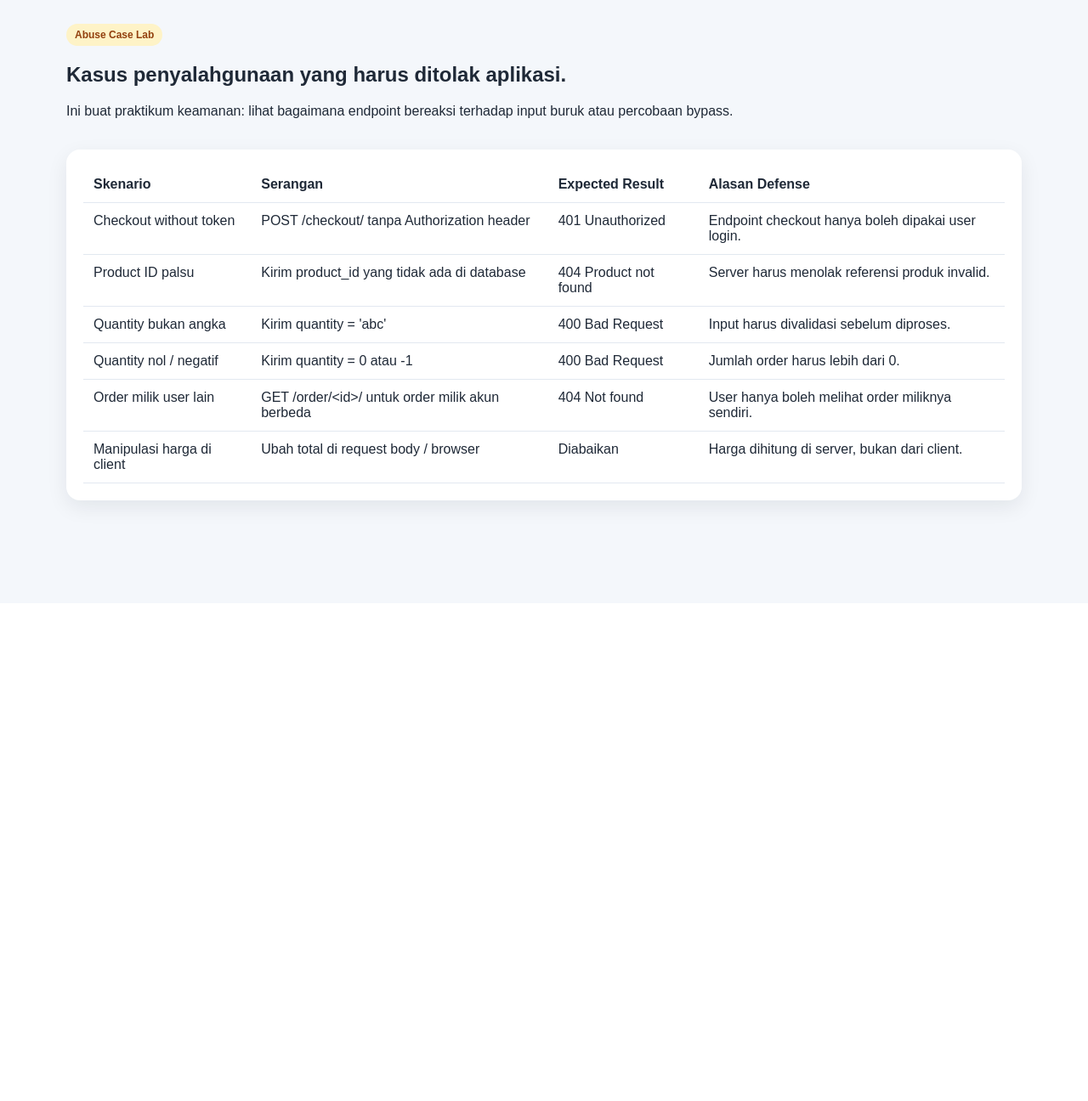
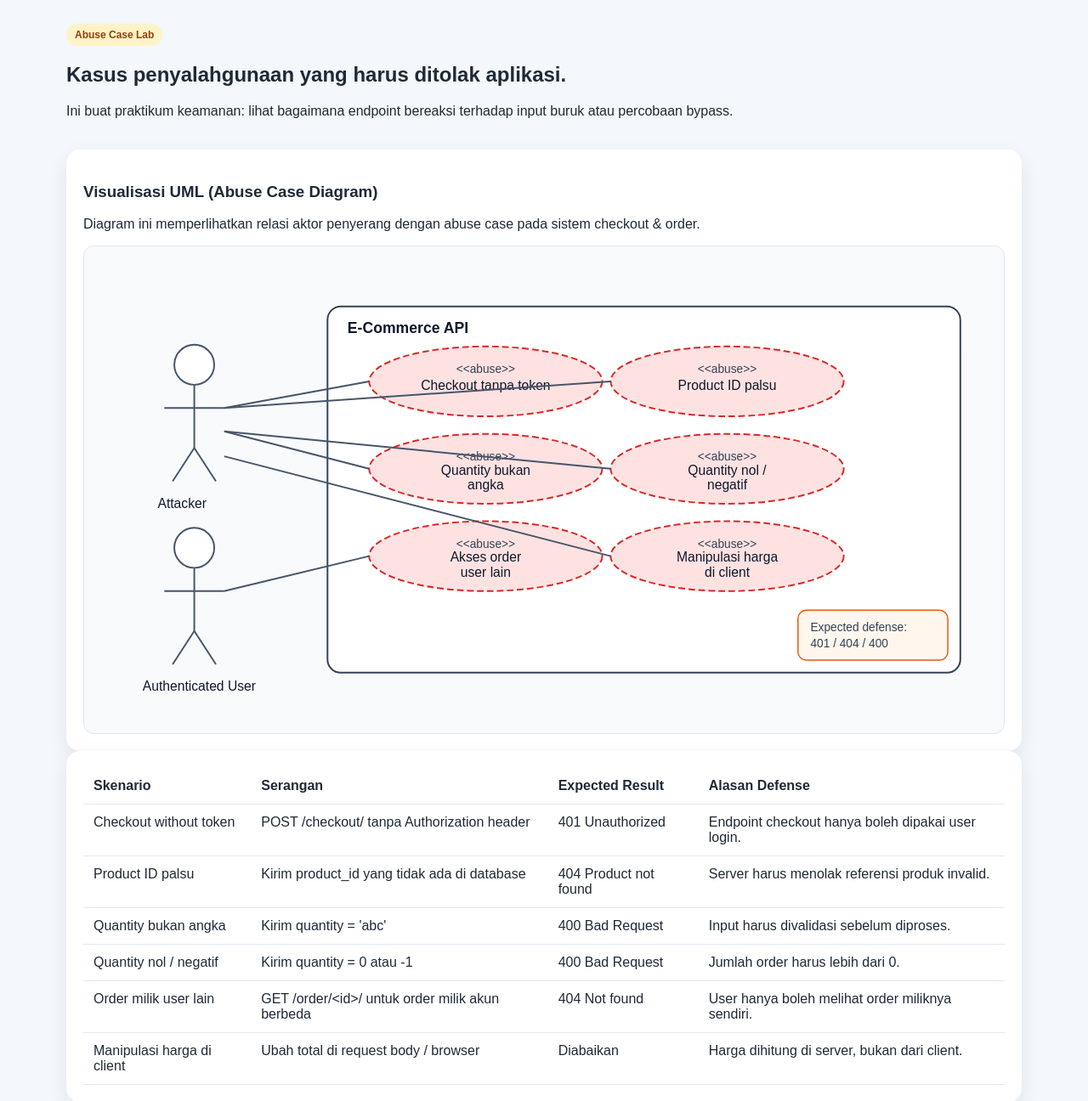
Before and after one commit to Darkside0908/ecommerce-praktikum, a Django app: page /abuse-cases/ in a window 1280 px wide. Shown: the part 90-1386 px from the top of the page at 85% size. Before the commit the page ends 702 px from the top, so only its background shows below. Run offline with Django 5.2, Linux system fonts and the light colour scheme.

Commit message:
update new

```diff
--- a/shop/static/shop/styles.css
+++ b/shop/static/shop/styles.css
@@ -162,6 +162,77 @@ button.ghost {
   border-bottom: 1px solid #e2e8f0;
 }
 
+.uml-card > p {
+  margin-top: 0;
+}
+
+.uml-wrap {
+  overflow-x: auto;
+  border: 1px solid #e2e8f0;
+  border-radius: 12px;
+  background: #f8fafc;
+  padding: 12px;
+}
+
+.uml-diagram {
+  display: block;
+  width: 100%;
+  min-width: 960px;
+  height: auto;
+}
+
+.uml-diagram text {
+  fill: #0f172a;
+  font-family: Arial, Helvetica, sans-serif;
+  font-size: 16px;
+}
+
+.uml-diagram .title {
+  font-size: 18px;
+  font-weight: 700;
+}
+
+.uml-diagram .small {
+  font-size: 14px;
+  fill: #334155;
+}
+
+.uml-diagram .center {
+  text-anchor: middle;
+}
+
+.uml-diagram .system-boundary {
+  fill: #ffffff;
+  stroke: #334155;
+  stroke-width: 2;
+}
+
+.uml-diagram .abusecase {
+  fill: #fee2e2;
+  stroke: #dc2626;
+  stroke-width: 2;
+  stroke-dasharray: 8 4;
+}
+
+.uml-diagram .actor-head {
+  fill: #ffffff;
+  stroke: #475569;
+  stroke-width: 2;
+}
+
+.uml-diagram .actor-line,
+.uml-diagram .association {
+  fill: none;
+  stroke: #475569;
+  stroke-width: 2;
+}
+
+.uml-diagram .note {
+  fill: #fff7ed;
+  stroke: #ea580c;
+  stroke-width: 1.5;
+}
+
 @media (max-width: 900px) {
   .hero,
   .two-cols {
--- a/shop/templates/shop/abuse_cases.html
+++ b/shop/templates/shop/abuse_cases.html
@@ -8,6 +8,81 @@
     <span class="badge warning">Abuse Case Lab</span>
     <h2>Kasus penyalahgunaan yang harus ditolak aplikasi.</h2>
     <p>Ini buat praktikum keamanan: lihat bagaimana endpoint bereaksi terhadap input buruk atau percobaan bypass.</p>
+  </div>
+</section>
+
+<section class="card uml-card">
+  <h3>Visualisasi UML (Abuse Case Diagram)</h3>
+  <p>Diagram ini memperlihatkan relasi aktor penyerang dengan abuse case pada sistem checkout &amp; order.</p>
+  <div class="uml-wrap">
+    <svg class="uml-diagram" viewBox="0 0 1080 560" role="img" aria-label="UML abuse case diagram untuk ecommerce">
+      <style>
+        .system-boundary { fill: #ffffff; stroke: #334155; stroke-width: 2; }
+        .abusecase { fill: #fee2e2; stroke: #dc2626; stroke-width: 2; stroke-dasharray: 8 4; }
+        .actor-head { fill: #ffffff; stroke: #475569; stroke-width: 2; }
+        .actor-line, .association { fill: none; stroke: #475569; stroke-width: 2; }
+        .note { fill: #fff7ed; stroke: #ea580c; stroke-width: 1.5; }
+        text { fill: #0f172a; font-family: Arial, Helvetica, sans-serif; font-size: 16px; }
+        .title { font-size: 18px; font-weight: 700; }
+        .small { font-size: 14px; fill: #334155; }
+        .center { text-anchor: middle; }
+      </style>
+      <rect class="system-boundary" x="280" y="60" width="760" height="440" rx="16"></rect>
+      <text class="title" x="304" y="92">E-Commerce API</text>
+
+      <circle class="actor-head" cx="120" cy="130" r="24"></circle>
+      <line class="actor-line" x1="120" y1="154" x2="120" y2="230"></line>
+      <line class="actor-line" x1="84" y1="182" x2="156" y2="182"></line>
+      <line class="actor-line" x1="120" y1="230" x2="94" y2="270"></line>
+      <line class="actor-line" x1="120" y1="230" x2="146" y2="270"></line>
+      <text x="76" y="302">Attacker</text>
+
+      <circle class="actor-head" cx="120" cy="350" r="24"></circle>
+      <line class="actor-line" x1="120" y1="374" x2="120" y2="450"></line>
+      <line class="actor-line" x1="84" y1="402" x2="156" y2="402"></line>
+      <line class="actor-line" x1="120" y1="450" x2="94" y2="490"></line>
+      <line class="actor-line" x1="120" y1="450" x2="146" y2="490"></line>
+      <text x="58" y="522">Authenticated User</text>
+
+      <ellipse class="abusecase" cx="470" cy="150" rx="140" ry="42"></ellipse>
+      <text class="small center" x="470" y="140">&lt;&lt;abuse&gt;&gt;</text>
+      <text class="center" x="470" y="160">Checkout tanpa token</text>
+
+      <ellipse class="abusecase" cx="760" cy="150" rx="140" ry="42"></ellipse>
+      <text class="small center" x="760" y="140">&lt;&lt;abuse&gt;&gt;</text>
+      <text class="center" x="760" y="160">Product ID palsu</text>
+
+      <ellipse class="abusecase" cx="470" cy="255" rx="140" ry="42"></ellipse>
+      <text class="small center" x="470" y="245">&lt;&lt;abuse&gt;&gt;</text>
+      <text class="center" x="470" y="262">Quantity bukan</text>
+      <text class="center" x="470" y="280">angka</text>
+
+      <ellipse class="abusecase" cx="760" cy="255" rx="140" ry="42"></ellipse>
+      <text class="small center" x="760" y="245">&lt;&lt;abuse&gt;&gt;</text>
+      <text class="center" x="760" y="262">Quantity nol /</text>
+      <text class="center" x="760" y="280">negatif</text>
+
+      <ellipse class="abusecase" cx="470" cy="360" rx="140" ry="42"></ellipse>
+      <text class="small center" x="470" y="350">&lt;&lt;abuse&gt;&gt;</text>
+      <text class="center" x="470" y="367">Akses order</text>
+      <text class="center" x="470" y="385">user lain</text>
+
+      <ellipse class="abusecase" cx="760" cy="360" rx="140" ry="42"></ellipse>
+      <text class="small center" x="760" y="350">&lt;&lt;abuse&gt;&gt;</text>
+      <text class="center" x="760" y="367">Manipulasi harga</text>
+      <text class="center" x="760" y="385">di client</text>
+
+      <line class="association" x1="156" y1="182" x2="330" y2="150"></line>
+      <line class="association" x1="156" y1="182" x2="620" y2="150"></line>
+      <line class="association" x1="156" y1="210" x2="330" y2="255"></line>
+      <line class="association" x1="156" y1="210" x2="620" y2="255"></line>
+      <line class="association" x1="156" y1="240" x2="620" y2="360"></line>
+      <line class="association" x1="156" y1="402" x2="330" y2="360"></line>
+
+      <rect class="note" x="845" y="425" width="180" height="60" rx="10"></rect>
+      <text class="small" x="860" y="450">Expected defense:</text>
+      <text class="small" x="860" y="470">401 / 404 / 400</text>
+    </svg>
   </div>
 </section>
 
```
Also changed, not shown: README.md.
